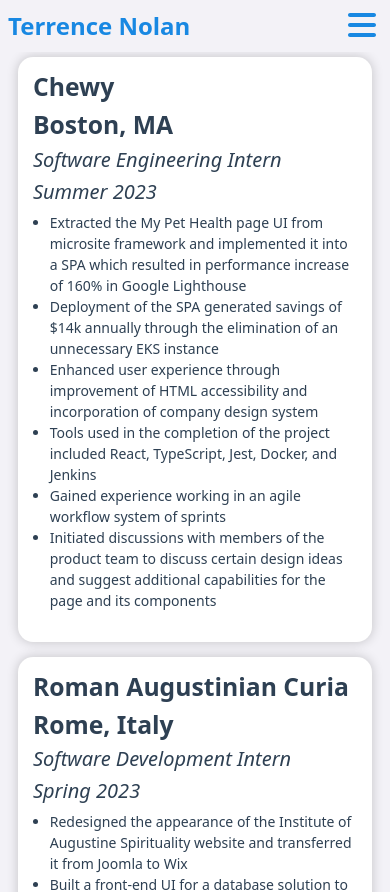
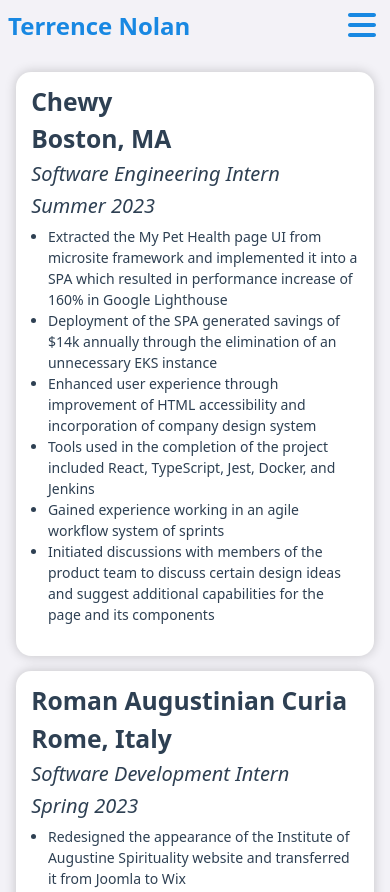
Before and after one commit to terrence-nolan/terrence-nolan, a React (Create React App) app: page /experience in a window 390 px wide. Shown: the top 892 px of the page. Built offline with nearby package versions, Linux system fonts and the light colour scheme.

Commit message:
fix exp page padding

```diff
--- a/src/pages/ExperiencePage/ExperiencePage.module.css
+++ b/src/pages/ExperiencePage/ExperiencePage.module.css
@@ -7,7 +7,7 @@
         align-items: center;
         justify-content: center;
         background-color: var(--gray-background);
-        padding: 1em;
+        padding: 2rem 1rem 1rem;
         overflow-x: hidden;
         font-size: calc(10px + 2vmin);
         min-height: 100vh;
```
